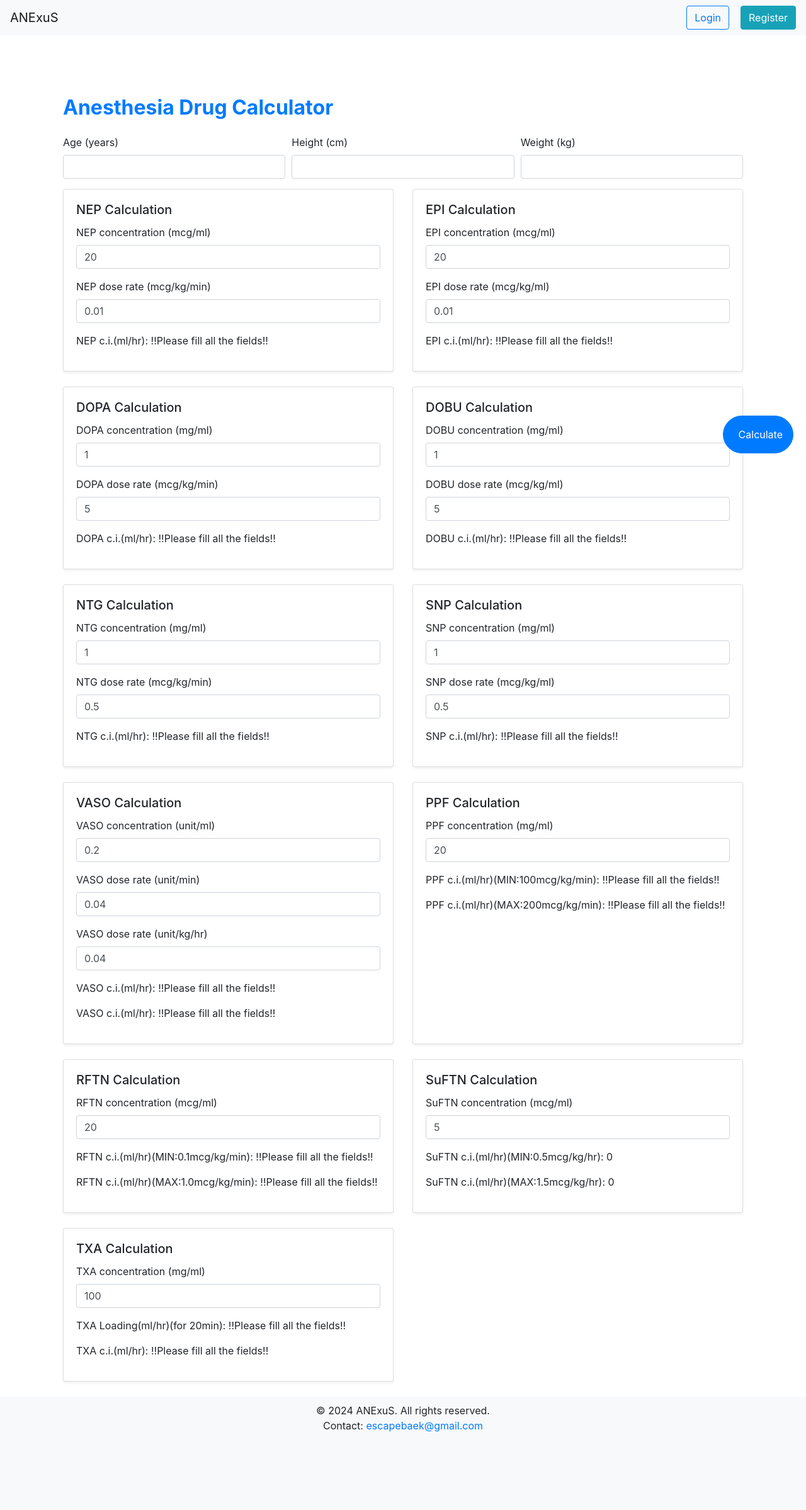
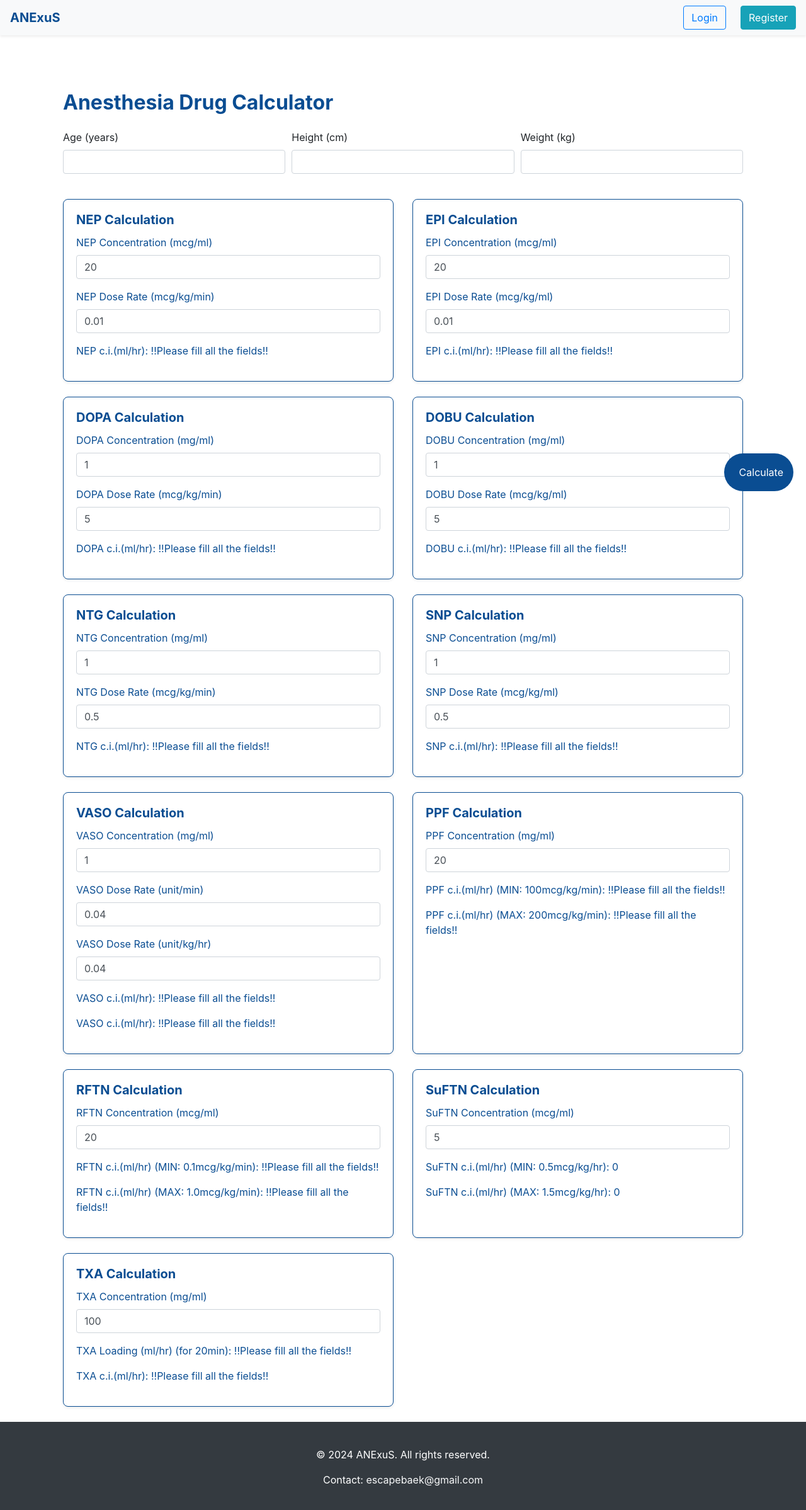
Before and after one commit to escapeBaek/anexus, a Django app: page /calculator/ in a window 1280 px wide. Shown: the whole page at 63% size. Before the commit the page ends 2274 px from the top, so only its background shows below. Run offline with Django 5.2, Linux system fonts and the light colour scheme; some libraries are stand-ins or nearby versions.

Commit message:
style fix 1

```diff
--- a/calculator/templates/calculator/calculator.html
+++ b/calculator/templates/calculator/calculator.html
@@ -1,11 +1,11 @@
 {% extends 'base.html' %} {% block page_content %}
 <div class="container mt-5">
-  <h1 class="text-primary mb-4" style="font-size: 2rem; font-weight: bold">
+  <h1 class="text-custom mb-4" style="font-size: 2rem; font-weight: bold">
     Anesthesia Drug Calculator
   </h1>
 
   <form action="" class="form" id="calcForm">
-    <div class="form-row">
+    <div class="form-row mb-4">
       <div class="form-group col-md-4">
         <label for="age">Age (years)</label>
         <input
@@ -39,12 +39,13 @@
     </div>
 
     <div class="row">
+      <!-- NEP Calculation Card -->
       <div class="col-md-6 mb-4">
-        <div class="card h-100 shadow-sm">
-          <div class="card-body">
-            <h5 class="card-title">NEP Calculation</h5>
-            <div class="form-group">
-              <label for="nep_conc">NEP concentration (mcg/ml)</label>
+        <div class="card h-100 border-custom shadow-sm">
+          <div class="card-body text-custom">
+            <h5 class="card-title"><strong>NEP Calculation</strong></h5>
+            <div class="form-group mb-3">
+              <label for="nep_conc">NEP Concentration (mcg/ml)</label>
               <input
                 type="number"
                 name="nep_conc"
@@ -53,8 +54,8 @@
                 value="20"
               />
             </div>
-            <div class="form-group">
-              <label for="nep_dr">NEP dose rate (mcg/kg/min)</label>
+            <div class="form-group mb-3">
+              <label for="nep_dr">NEP Dose Rate (mcg/kg/min)</label>
               <input
                 type="number"
                 name="nep_dr"
@@ -68,12 +69,13 @@
         </div>
       </div>
 
+      <!-- EPI Calculation Card -->
       <div class="col-md-6 mb-4">
-        <div class="card h-100 shadow-sm">
-          <div class="card-body">
-            <h5 class="card-title">EPI Calculation</h5>
-            <div class="form-group">
-              <label for="epi_conc">EPI concentration (mcg/ml)</label>
+        <div class="card h-100 border-custom shadow-sm">
+          <div class="card-body text-custom">
+            <h5 class="card-title"><strong>EPI Calculation</strong></h5>
+            <div class="form-group mb-3">
+              <label for="epi_conc">EPI Concentration (mcg/ml)</label>
               <input
                 type="number"
                 name="epi_conc"
@@ -82,8 +84,8 @@
                 value="20"
               />
             </div>
-            <div class="form-group">
-              <label for="epi_dr">EPI dose rate (mcg/kg/ml)</label>
+            <div class="form-group mb-3">
+              <label for="epi_dr">EPI Dose Rate (mcg/kg/ml)</label>
               <input
                 type="number"
                 name="epi_dr"
@@ -99,12 +101,13 @@
     </div>
 
     <div class="row">
+      <!-- DOPA Calculation Card -->
       <div class="col-md-6 mb-4">
-        <div class="card h-100 shadow-sm">
-          <div class="card-body">
-            <h5 class="card-title">DOPA Calculation</h5>
-            <div class="form-group">
-              <label for="dopa_conc">DOPA concentration (mg/ml)</label>
+        <div class="card h-100 border-custom shadow-sm">
+          <div class="card-body text-custom">
+            <h5 class="card-title"><strong>DOPA Calculation</strong></h5>
+            <div class="form-group mb-3">
+              <label for="dopa_conc">DOPA Concentration (mg/ml)</label>
               <input
                 type="number"
                 name="dopa_conc"
@@ -113,8 +116,8 @@
                 value="1"
               />
             </div>
-            <div class="form-group">
-              <label for="dopa_dr">DOPA dose rate (mcg/kg/min)</label>
+            <div class="form-group mb-3">
+              <label for="dopa_dr">DOPA Dose Rate (mcg/kg/min)</label>
               <input
                 type="number"
                 name="dopa_dr"
@@ -128,12 +131,13 @@
         </div>
       </div>
 
+      <!-- DOBU Calculation Card -->
       <div class="col-md-6 mb-4">
-        <div class="card h-100 shadow-sm">
-          <div class="card-body">
-            <h5 class="card-title">DOBU Calculation</h5>
-            <div class="form-group">
-              <label for="dobu_conc">DOBU concentration (mg/ml)</label>
+        <div class="card h-100 border-custom shadow-sm">
+          <div class="card-body text-custom">
+            <h5 class="card-title"><strong>DOBU Calculation</strong></h5>
+            <div class="form-group mb-3">
+              <label for="dobu_conc">DOBU Concentration (mg/ml)</label>
               <input
                 type="number"
                 name="dobu_conc"
@@ -142,8 +146,8 @@
                 value="1"
               />
             </div>
-            <div class="form-group">
-              <label for="dobu_dr">DOBU dose rate (mcg/kg/ml)</label>
+            <div class="form-group mb-3">
+              <label for="dobu_dr">DOBU Dose Rate (mcg/kg/ml)</label>
               <input
                 type="number"
                 name="dobu_dr"
@@ -159,12 +163,13 @@
     </div>
 
     <div class="row">
+      <!-- NTG Calculation Card -->
       <div class="col-md-6 mb-4">
-        <div class="card h-100 shadow-sm">
-          <div class="card-body">
-            <h5 class="card-title">NTG Calculation</h5>
-            <div class="form-group">
-              <label for="ntg_conc">NTG concentration (mg/ml)</label>
+        <div class="card h-100 border-custom shadow-sm">
+          <div class="card-body text-custom">
+            <h5 class="card-title"><strong>NTG Calculation</strong></h5>
+            <div class="form-group mb-3">
+              <label for="ntg_conc">NTG Concentration (mg/ml)</label>
               <input
                 type="number"
                 name="ntg_conc"
@@ -173,8 +178,8 @@
                 value="1"
               />
             </div>
-            <div class="form-group">
-              <label for="ntg_dr">NTG dose rate (mcg/kg/min)</label>
+            <div class="form-group mb-3">
+              <label for="ntg_dr">NTG Dose Rate (mcg/kg/min)</label>
               <input
                 type="number"
                 name="ntg_dr"
@@ -188,12 +193,13 @@
         </div>
       </div>
 
+      <!-- SNP Calculation Card -->
       <div class="col-md-6 mb-4">
-        <div class="card h-100 shadow-sm">
-          <div class="card-body">
-            <h5 class="card-title">SNP Calculation</h5>
-            <div class="form-group">
-              <label for="snp_conc">SNP concentration (mg/ml)</label>
+        <div class="card h-100 border-custom shadow-sm">
+          <div class="card-body text-custom">
+            <h5 class="card-title"><strong>SNP Calculation</strong></h5>
+            <div class="form-group mb-3">
+              <label for="snp_conc">SNP Concentration (mg/ml)</label>
               <input
                 type="number"
                 name="snp_conc"
@@ -202,8 +208,8 @@
                 value="1"
               />
             </div>
-            <div class="form-group">
-              <label for="snp_dr">SNP dose rate (mcg/kg/ml)</label>
+            <div class="form-group mb-3">
+              <label for="snp_dr">SNP Dose Rate (mcg/kg/ml)</label>
               <input
                 type="number"
                 name="snp_dr"
@@ -219,22 +225,23 @@
     </div>
 
     <div class="row">
+      <!-- VASO Calculation Card -->
       <div class="col-md-6 mb-4">
-        <div class="card h-100 shadow-sm">
-          <div class="card-body">
-            <h5 class="card-title">VASO Calculation</h5>
-            <div class="form-group">
-              <label for="vaso_conc">VASO concentration (unit/ml)</label>
+        <div class="card h-100 border-custom shadow-sm">
+          <div class="card-body text-custom">
+            <h5 class="card-title"><strong>VASO Calculation</strong></h5>
+            <div class="form-group mb-3">
+              <label for="vaso_conc">VASO Concentration (mg/ml)</label>
               <input
                 type="number"
                 name="vaso_conc"
                 id="vaso_conc"
                 class="form-control"
-                value="0.2"
+                value="1"
               />
             </div>
-            <div class="form-group">
-              <label for="vaso_dr1">VASO dose rate (unit/min)</label>
+            <div class="form-group mb-3">
+              <label for="vaso_dr1">VASO Dose Rate (unit/min)</label>
               <input
                 type="number"
                 name="vaso_dr1"
@@ -243,8 +250,8 @@
                 value="0.04"
               />
             </div>
-            <div class="form-group">
-              <label for="vaso_dr2">VASO dose rate (unit/kg/hr)</label>
+            <div class="form-group mb-3">
+              <label for="vaso_dr2">VASO Dose Rate (unit/kg/hr)</label>
               <input
                 type="number"
                 name="vaso_dr2"
@@ -259,12 +266,13 @@
         </div>
       </div>
 
+      <!-- PPF Calculation Card -->
       <div class="col-md-6 mb-4">
-        <div class="card h-100 shadow-sm">
-          <div class="card-body">
-            <h5 class="card-title">PPF Calculation</h5>
-            <div class="form-group">
-              <label for="ppf_conc">PPF concentration (mg/ml)</label>
+        <div class="card h-100 border-custom shadow-sm">
+          <div class="card-body text-custom">
+            <h5 class="card-title"><strong>PPF Calculation</strong></h5>
+            <div class="form-group mb-3">
+              <label for="ppf_conc">PPF Concentration (mg/ml)</label>
               <input
                 type="number"
                 name="ppf_conc"
@@ -274,10 +282,10 @@
               />
             </div>
             <p id="ppf_result1">
-              PPF c.i.(ml/hr)(MIN:100mcg/kg/min): {{ ppf_result1 }}
+              PPF c.i.(ml/hr) (MIN: 100mcg/kg/min): {{ ppf_result1 }}
             </p>
             <p id="ppf_result2">
-              PPF c.i.(ml/hr)(MAX:200mcg/kg/min): {{ ppf_result2 }}
+              PPF c.i.(ml/hr) (MAX: 200mcg/kg/min): {{ ppf_result2 }}
             </p>
           </div>
         </div>
@@ -285,12 +293,13 @@
     </div>
 
     <div class="row">
+      <!-- RFTN Calculation Card -->
       <div class="col-md-6 mb-4">
-        <div class="card h-100 shadow-sm">
-          <div class="card-body">
-            <h5 class="card-title">RFTN Calculation</h5>
-            <div class="form-group">
-              <label for="rftn_conc">RFTN concentration (mcg/ml)</label>
+        <div class="card h-100 border-custom shadow-sm">
+          <div class="card-body text-custom">
+            <h5 class="card-title"><strong>RFTN Calculation</strong></h5>
+            <div class="form-group mb-3">
+              <label for="rftn_conc">RFTN Concentration (mcg/ml)</label>
               <input
                 type="number"
                 name="rftn_conc"
@@ -300,21 +309,22 @@
               />
             </div>
             <p id="rftn_result1">
-              RFTN c.i.(ml/hr)(MIN:0.1mcg/kg/min): {{ rftn_result1 }}
+              RFTN c.i.(ml/hr) (MIN: 0.1mcg/kg/min): {{ rftn_result1 }}
             </p>
             <p id="rftn_result2">
-              RFTN c.i.(ml/hr)(MAX:1.0mcg/kg/min): {{ rftn_result2 }}
+              RFTN c.i.(ml/hr) (MAX: 1.0mcg/kg/min): {{ rftn_result2 }}
             </p>
           </div>
         </div>
       </div>
 
+      <!-- SuFTN Calculation Card -->
       <div class="col-md-6 mb-4">
-        <div class="card h-100 shadow-sm">
-          <div class="card-body">
-            <h5 class="card-title">SuFTN Calculation</h5>
-            <div class="form-group">
-              <label for="suftn_conc">SuFTN concentration (mcg/ml)</label>
+        <div class="card h-100 border-custom shadow-sm">
+          <div class="card-body text-custom">
+            <h5 class="card-title"><strong>SuFTN Calculation</strong></h5>
+            <div class="form-group mb-3">
+              <label for="suftn_conc">SuFTN Concentration (mcg/ml)</label>
               <input
                 type="number"
                 name="suftn_conc"
@@ -324,22 +334,24 @@
               />
             </div>
             <p id="suftn_result1">
-              SuFTN c.i.(ml/hr)(MIN:0.5mcg/kg/hr): {{ suftn_result1 }}
+              SuFTN c.i.(ml/hr) (MIN: 0.5mcg/kg/hr): {{ suftn_result1 }}
             </p>
             <p id="suftn_result2">
-              SuFTN c.i.(ml/hr)(MAX:1.5mcg/kg/hr): {{ suftn_result2 }}
+              SuFTN c.i.(ml/hr) (MAX: 1.5mcg/kg/hr): {{ suftn_result2 }}
             </p>
           </div>
         </div>
       </div>
     </div>
+
     <div class="row">
+      <!-- TXA Calculation Card -->
       <div class="col-md-6 mb-4">
-        <div class="card h-100 shadow-sm">
-          <div class="card-body">
-            <h5 class="card-title">TXA Calculation</h5>
-            <div class="form-group">
-              <label for="txa_conc">TXA concentration (mg/ml)</label>
+        <div class="card h-100 border-custom shadow-sm">
+          <div class="card-body text-custom">
+            <h5 class="card-title"><strong>TXA Calculation</strong></h5>
+            <div class="form-group mb-3">
+              <label for="txa_conc">TXA Concentration (mg/ml)</label>
               <input
                 type="number"
                 name="txa_conc"
@@ -349,7 +361,7 @@
               />
             </div>
             <p id="txa_result1">
-              TXA Loading(ml/hr)(for 20min): {{ txa_result1 }}
+              TXA Loading (ml/hr) (for 20min): {{ txa_result1 }}
             </p>
             <p id="txa_result2">TXA c.i.(ml/hr): {{ txa_result2 }}</p>
           </div>
@@ -370,7 +382,7 @@
 <style>
   .floating-btn {
     position: fixed;
-    bottom: 80px;
+    bottom: 20px;
     right: 20px;
     width: auto;
     height: 60px;
@@ -379,6 +391,16 @@
     align-items: center;
     font-size: 1rem;
     text-align: center;
+    background-color: #0a4d92; /* Dark blue for button */
+    color: #ffffff;
+    border: none;
+    border-radius: 30px;
+  }
+  .card {
+    border-radius: 0.5rem;
+  }
+  .card.border-custom {
+    border-color: #0a4d92; /* Dark blue for card border */
   }
 </style>
 {% endblock %}
--- a/templates/base.html
+++ b/templates/base.html
@@ -19,36 +19,86 @@
       }
       .container {
         flex: 1;
+        padding-top: 20px;
       }
       footer {
-        background-color: #f8f9fa;
-        padding: 10px 0;
+        background-color: #343a40;
+        padding: 20px 0;
         text-align: center;
-        position: relative;
-        width: 100%;
-        bottom: 0;
+        color: #ffffff;
       }
-      footer p {
-        margin: 0;
-      }
-
       .navbar-nav {
         display: flex;
         flex-direction: row;
+        align-items: center;
       }
-
       .navbar-nav .nav-item {
-        margin-left: 10px;
+        margin-left: 15px;
       }
-
       .navbar-nav .form-inline {
         display: flex;
         align-items: center;
       }
+      .navbar-brand {
+        font-weight: bold;
+        color: #0a4d92 !important;
+      }
+      .navbar-light .navbar-nav .nav-link {
+        color: #0a4d92;
+      }
+      /* Custom Bootstrap Overrides */
+      :root {
+        --primary: #0a4d92; /* Update Bootstrap primary color */
+      }
+      .btn-primary {
+        background-color: var(--primary);
+        border-color: var(--primary);
+      }
+      .btn-primary:hover {
+        background-color: #073b63; /* Darker shade for hover effect */
+        border-color: #073b63;
+      }
+      .btn-primary:focus,
+      .btn-primary:active {
+        box-shadow: 0 0 0 0.2rem rgba(10, 77, 146, 0.5);
+      }
+      :root {
+        --primary: #0a4d92;
+        --primary-dark: #073b63;
+      }
+
+      .bg-custom {
+        background-color: var(--primary);
+      }
+
+      .text-custom {
+        color: var(--primary);
+      }
+
+      .btn-outline-custom {
+        border-color: var(--primary);
+        color: var(--primary);
+      }
+
+      .btn-outline-custom:hover {
+        background-color: var(--primary);
+        color: #ffffff;
+      }
+      .text-primary {
+        color: #0a4d92; /* Primary color for text */
+      }
+
+      .bg-custom {
+        background-color: #0a4d92;
+      }
+
+      .border-custom {
+        border-color: #0a4d92; /* Primary color for borders */
+      }
     </style>
   </head>
   <body>
-    <nav class="navbar navbar-expand-lg navbar-light bg-light">
+    <nav class="navbar navbar-expand-lg navbar-light bg-light shadow-sm">
       <a class="navbar-brand" href="{% url 'home' %}">ANExuS</a>
       <button
         class="navbar-toggler"
@@ -102,14 +152,18 @@
       </div>
     </nav>
 
-    <div class="container mt-5">{% block page_content %} {% endblock %}</div>
-  </body>
+    <div class="container">{% block page_content %}{% endblock %}</div>
+
     <footer>
       <div class="container">
         <p>&copy; 2024 ANExuS. All rights reserved.</p>
         <p>
-        Contact: <a href="mailto:escapebaek@gmail.com">escapebaek@gmail.com</a>
+          Contact:
+          <a href="mailto:escapebaek@gmail.com" class="text-light"
+            >escapebaek@gmail.com</a
+          >
         </p>
       </div>
     </footer>
+  </body>
 </html>
```
Also changed, not shown: board/templates/board/board_detail.html (+31 -23 lines), board/templates/board/board_index.html (+14 -21 lines), coag/templates/coag/coag_detail.html (+71 -52 lines), ped/templates/ped/pedcalc.html (+56 -43 lines). Lines whose indentation alone changed are shown as unchanged.
